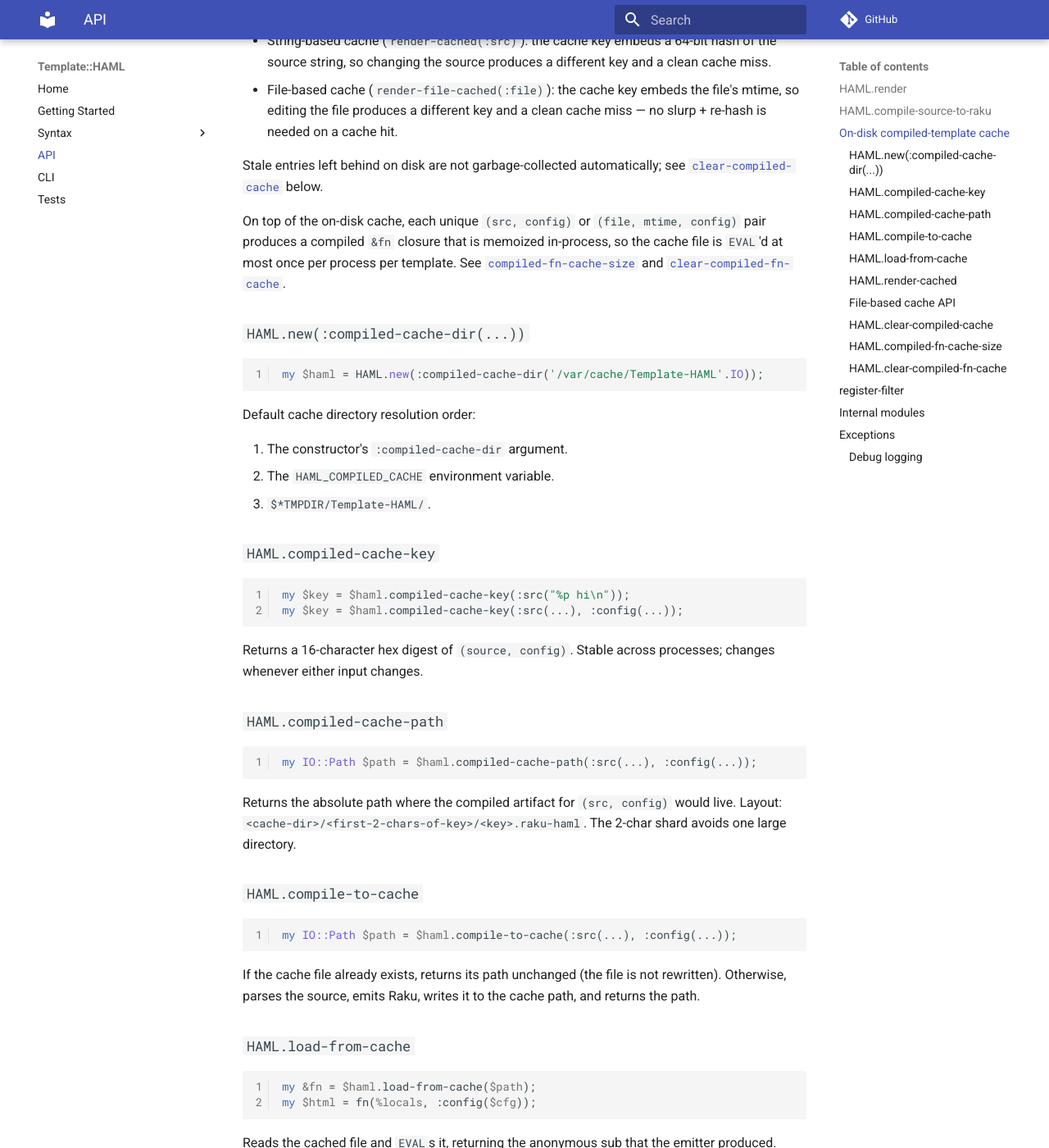
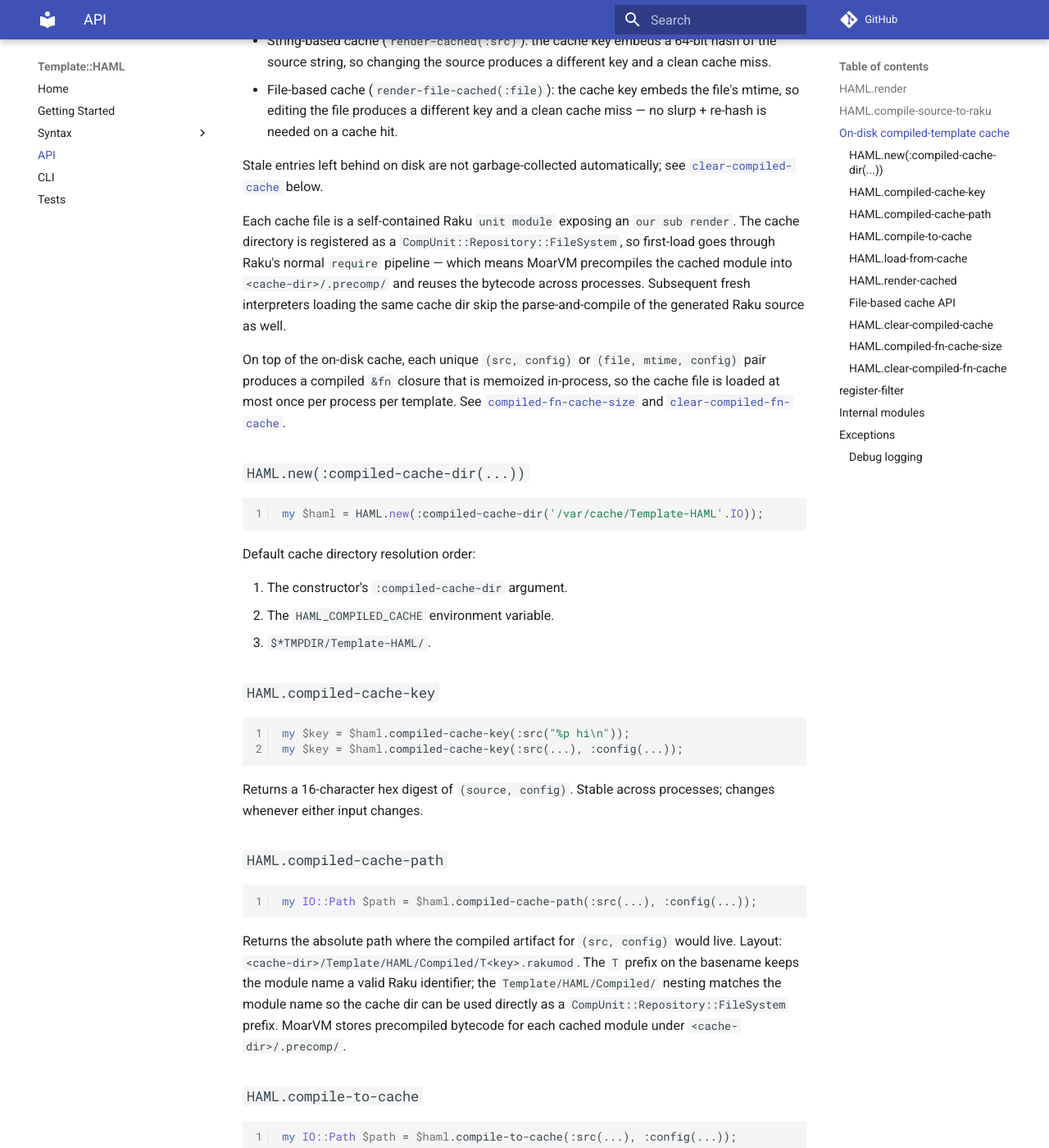
Before and after one commit to gdonald/Template-HAML, an MkDocs documentation site: the page built from docs-src/docs/api.md, in a window 1280 px wide and 1400 px high, scrolled down 2013 px. Shown: the whole window at 82% size. Built offline with MkDocs 1.6.1 and Material for MkDocs 9.7.7, drawn with Linux system fonts in a browser that asks for light colours; comment, search, counter and statistics services are not loaded; some of the changed text lies outside the part shown.

Commit message:
Add cross-process precompilation cache

````diff
--- a/docs-src/docs/api.md
+++ b/docs-src/docs/api.md
@@ -89,9 +89,17 @@ Invalidation is automatic for both flavors of the API:
 Stale entries left behind on disk are not garbage-collected automatically; see
 [`clear-compiled-cache`](#clear-compiled-cache) below.
 
+Each cache file is a self-contained Raku `unit module` exposing an
+`our sub render`. The cache directory is registered as a
+`CompUnit::Repository::FileSystem`, so first-load goes through Raku's
+normal `require` pipeline — which means MoarVM precompiles the cached
+module into `<cache-dir>/.precomp/` and reuses the bytecode across
+processes. Subsequent fresh interpreters loading the same cache dir
+skip the parse-and-compile of the generated Raku source as well.
+
 On top of the on-disk cache, each unique `(src, config)` or `(file, mtime,
 config)` pair produces a compiled `&fn` closure that is memoized in-process,
-so the cache file is `EVAL`'d at most once per process per template. See
+so the cache file is loaded at most once per process per template. See
 [`compiled-fn-cache-size`](#hamlcompiled-fn-cache-size) and
 [`clear-compiled-fn-cache`](#hamlclear-compiled-fn-cache).
 
@@ -124,8 +132,12 @@ my IO::Path $path = $haml.compiled-cache-path(:src(...), :config(...));
 ```
 
 Returns the absolute path where the compiled artifact for `(src, config)`
-would live. Layout: `<cache-dir>/<first-2-chars-of-key>/<key>.raku-haml`.
-The 2-char shard avoids one large directory.
+would live. Layout: `<cache-dir>/Template/HAML/Compiled/T<key>.rakumod`.
+The `T` prefix on the basename keeps the module name a valid Raku
+identifier; the `Template/HAML/Compiled/` nesting matches the module name
+so the cache dir can be used directly as a
+`CompUnit::Repository::FileSystem` prefix. MoarVM stores precompiled
+bytecode for each cached module under `<cache-dir>/.precomp/`.
 
 ### `HAML.compile-to-cache`
 
@@ -144,8 +156,10 @@ my &fn = $haml.load-from-cache($path);
 my $html = fn(%locals, :config($cfg));
 ```
 
-Reads the cached file and `EVAL`s it, returning the anonymous sub that the
-emitter produced.
+Loads the cached module (via `CompUnit::Repository::FileSystem.need`) and
+returns its `&render` sub. The first load in a fresh process triggers
+MoarVM precompilation under `<cache-dir>/.precomp/`; subsequent processes
+that point at the same cache dir reuse that precompiled bytecode.
 
 ### `HAML.render-cached`
 
@@ -157,7 +171,7 @@ Convenience wrapper: `compile-to-cache` + `load-from-cache` + invocation
 with the appropriate `Template::HAML::Context` plumbed through `$*HAML-CTX`.
 
 The compiled `&fn` is memoized in-process by cache key, so a cache file is
-`EVAL`'d at most once per process per `(src, config)` tuple. Subsequent calls
+loaded at most once per process per `(src, config)` tuple. Subsequent calls
 skip disk I/O entirely and reuse the in-memory closure. The memoization is
 shared across `HAML` instances in the same process — different
 `:compiled-cache-dir` values do not produce duplicate entries when the cache
@@ -185,7 +199,7 @@ resolves relative paths the same way `HAML.render(:file)` does.
 
 Like `render-cached`, the compiled `&fn` is memoized in-process by cache key
 (which includes the file's mtime). An edited file produces a new key and a
-fresh `EVAL`; an unchanged file reuses the in-memory closure.
+fresh load through `require`; an unchanged file reuses the in-memory closure.
 
 ### `HAML.clear-compiled-cache`
 
@@ -193,10 +207,12 @@ fresh `EVAL`; an unchanged file reuses the in-memory closure.
 my Int $removed = $haml.clear-compiled-cache;
 ```
 
-Removes every `.raku-haml` file under the cache directory and returns the
-count. Empty shard directories are removed too. Use this when configuration
-changes, after upgrading Template::HAML, or any time the cache is suspected
-of being stale. The in-process `&fn` memoization is cleared as well.
+Removes every cached `.rakumod` file under `<cache-dir>/Template/HAML/Compiled/`
+and deletes the `<cache-dir>/.precomp/` tree, then returns the count of
+removed cache modules. Empty `Template/HAML/Compiled/` parent directories
+are pruned too. Use this when configuration changes, after upgrading
+Template::HAML, or any time the cache is suspected of being stale. The
+in-process `&fn` memoization is cleared as well.
 
 ### `HAML.compiled-fn-cache-size`
 
@@ -216,8 +232,9 @@ my Int $cleared = $haml.clear-compiled-fn-cache;
 
 Drops every in-process memoized `&fn` and returns the number of entries that
 were removed. The on-disk cache is untouched; the next render rebuilds the
-in-memory entry by `EVAL`'ing the cache file (or recompiling if the file is
-missing).
+in-memory entry by `require`ing the cache module (or recompiling if the file
+is missing). The MoarVM precomp cache under `<cache-dir>/.precomp/` is also
+left in place, so the re-load is bytecode-fast.
 
 ## `register-filter`
 
````
Also changed, not shown: 5 other files.
